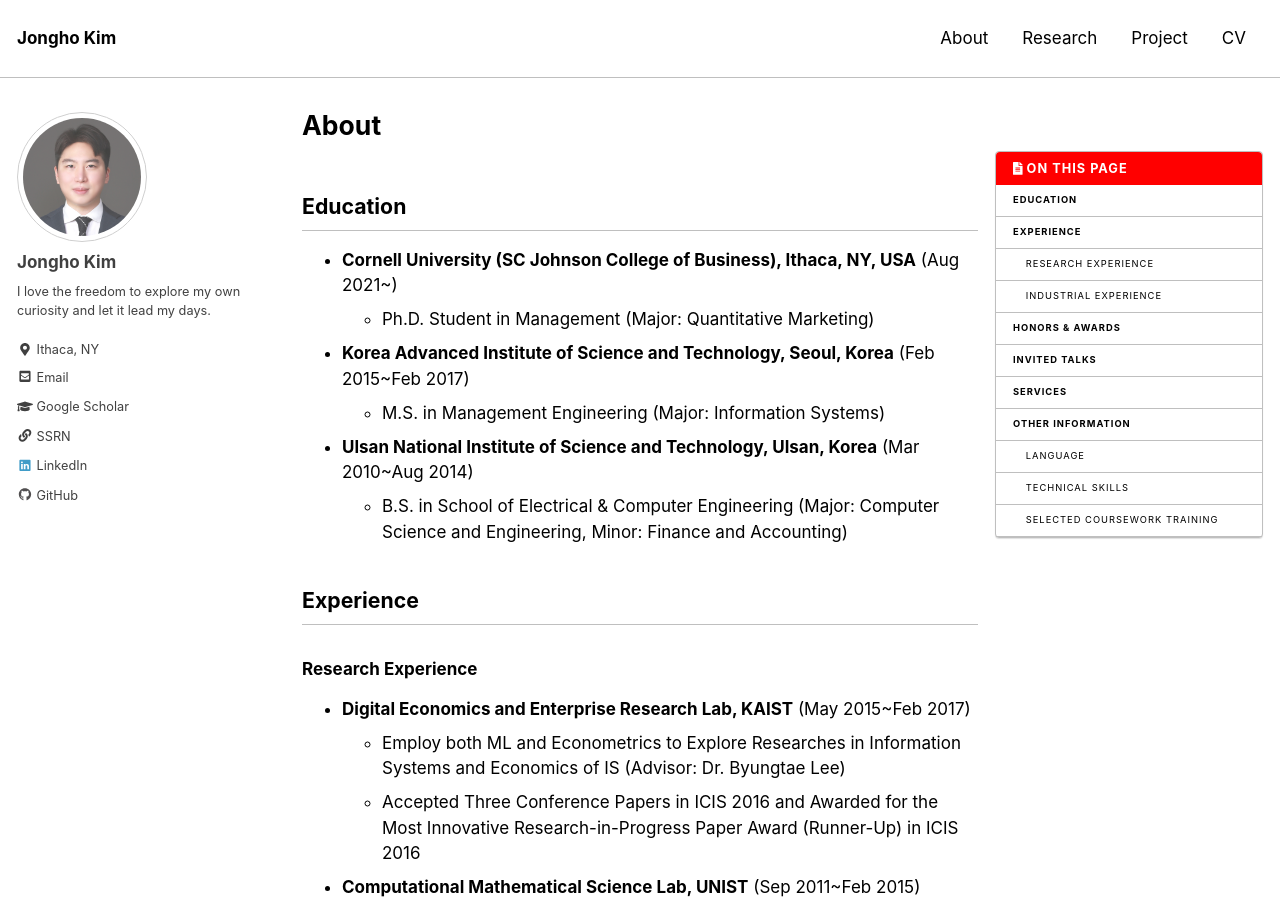
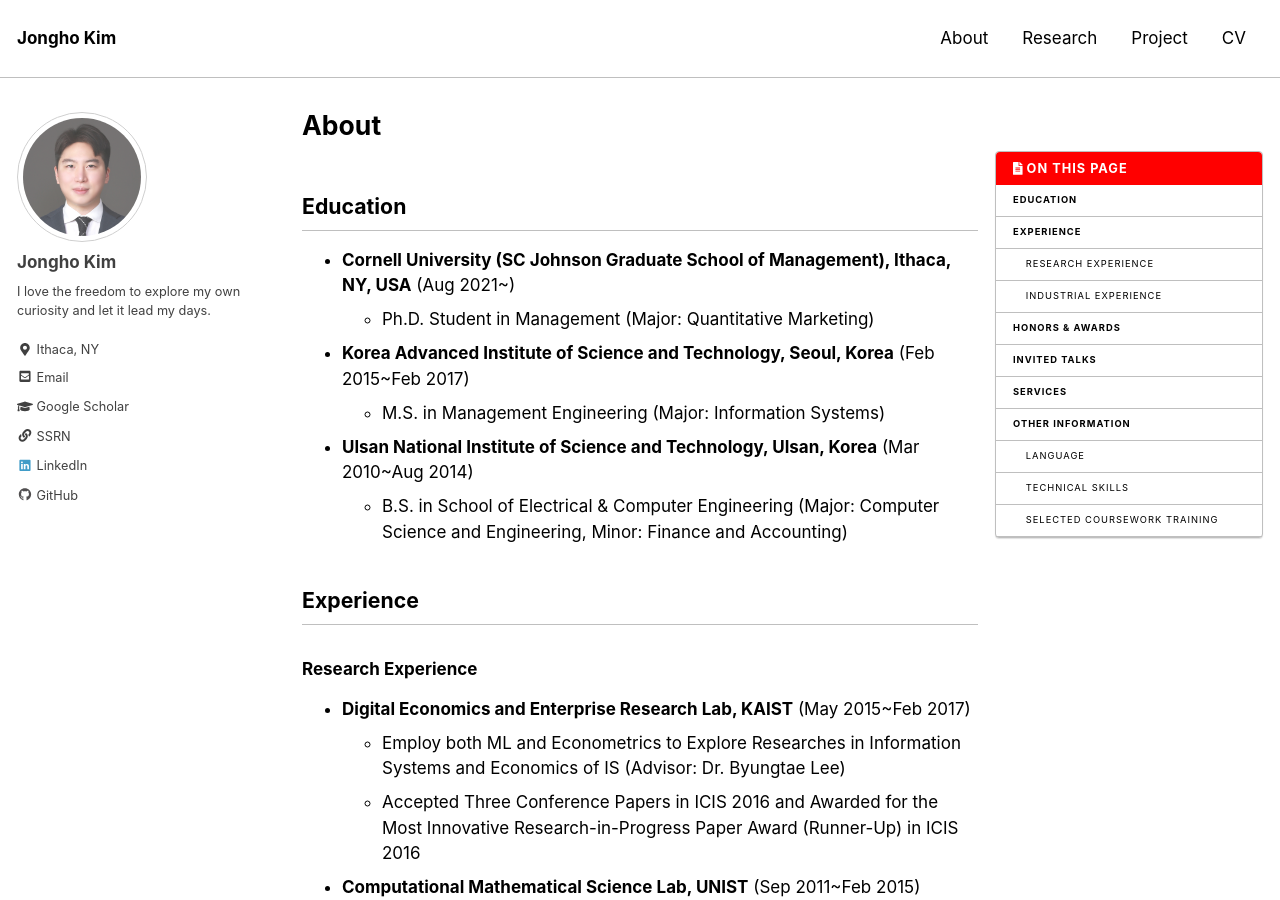
Before and after one commit to jonghkim/jonghkim.github.io, a Jekyll site: the page built from _pages/about.md, in a window 1280 px wide and 900 px high. Built offline with Jekyll 4.4.1, drawn with Linux system fonts in a browser that asks for light colours.

Commit message:
about updated

```diff
--- a/_pages/about.md
+++ b/_pages/about.md
@@ -7,7 +7,7 @@ author_profile: true
 last_modified_at: 2021-4-15
 ---
 ## Education
-- **Cornell University (SC Johnson College of Business), Ithaca, NY, USA** (Aug 2021~)
+- **Cornell University (SC Johnson Graduate School of Management), Ithaca, NY, USA** (Aug 2021~)
     - Ph.D. Student in Management (Major: Quantitative Marketing)
 - **Korea Advanced Institute of Science and Technology, Seoul, Korea** (Feb 2015~Feb 2017)
     - M.S. in Management Engineering (Major: Information Systems)
```
